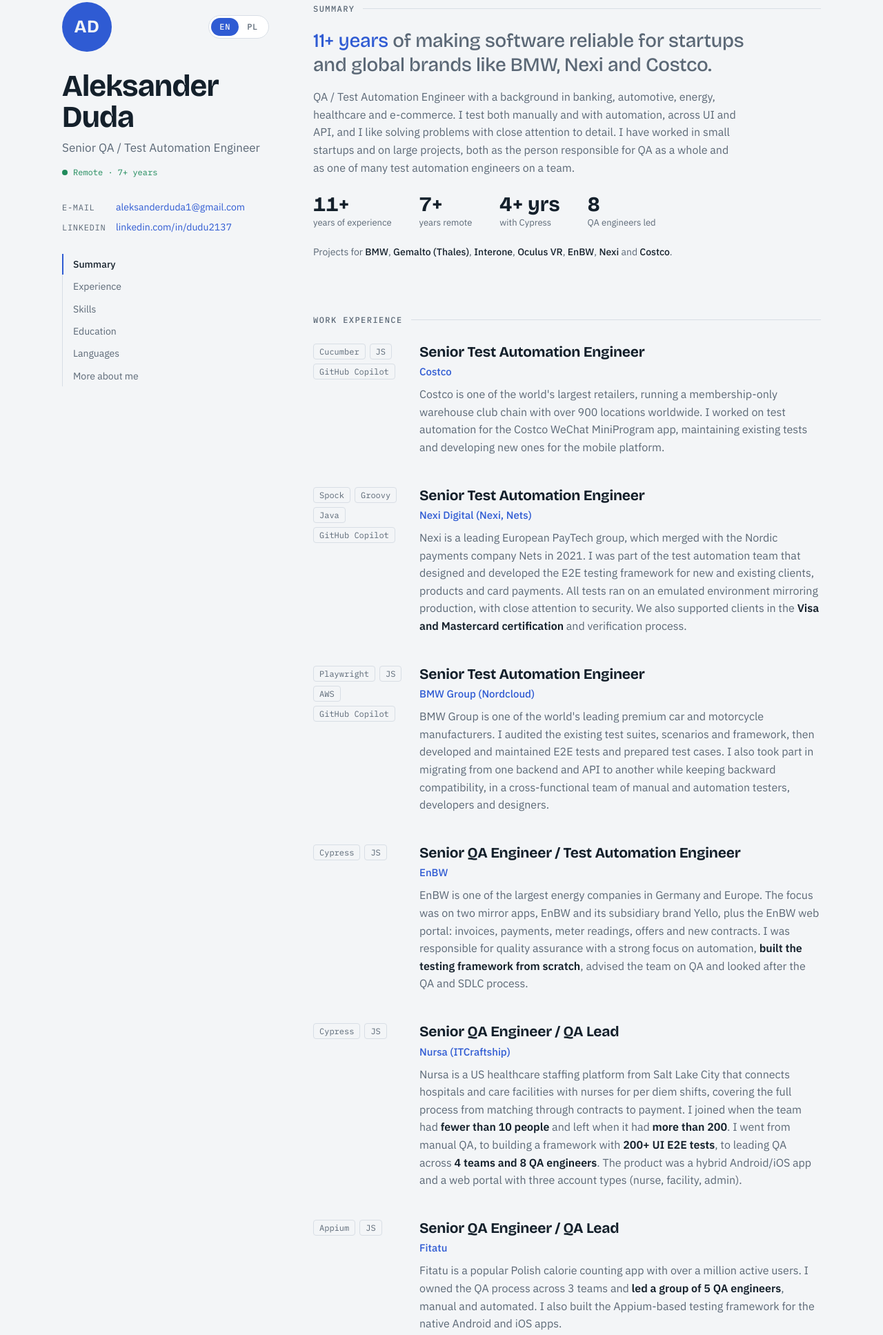
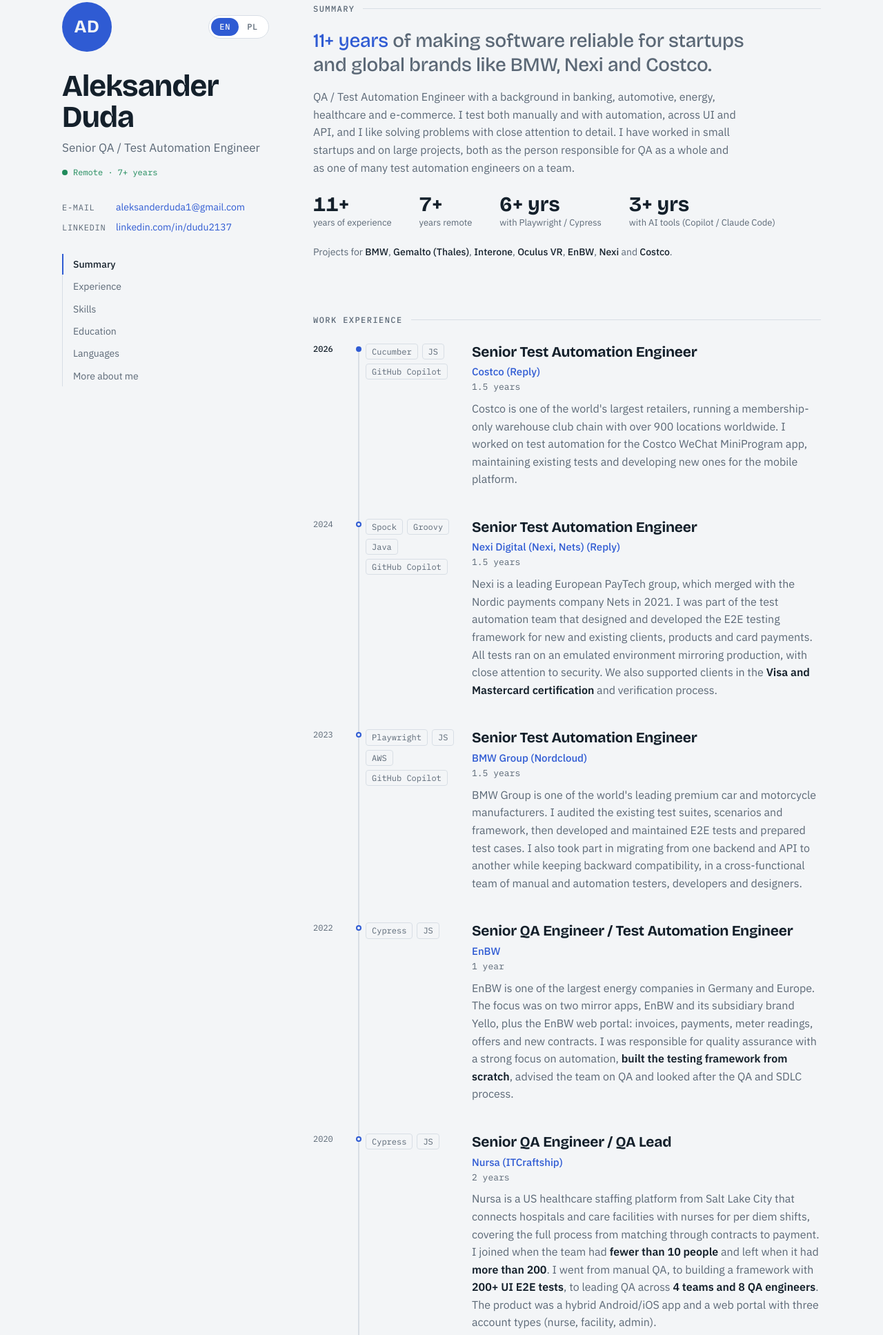
Before and after one commit to DuduPresidente/aleksanderduda.github.io, a plain HTML site: page index.html in a window 1280 px wide. Shown: the part 53-1988 px from the top of the page at 69% size. Drawn offline with nearby package versions, Linux system fonts and the light colour scheme.

Commit message:
Add experience timeline, AI tools and Playwright/Cypress facts, Reply labels
Co-Authored-By: Claude Opus 5.5 <noreply@anthropic.com>

```diff
--- a/index.html
+++ b/index.html
@@ -114,6 +114,15 @@
   .clients b { color: var(--ink); font-weight: 500; }
 
   .jobs { display: grid; gap: 40px; }
+  /* Timeline rail: a dot with the start year beside each job; the top one is the current job */
+  .timeline { position: relative; padding-left: 76px; }
+  .yr { position: absolute; left: -76px; top: 2px; width: 70px; padding-right: 16px; font-family: var(--f-mono); font-size: 12px; line-height: 20px; color: var(--muted); font-variant-numeric: tabular-nums; }
+  .yr::after { content: ""; position: absolute; right: 0; top: 6px; width: 8px; height: 8px; border-radius: 50%; background: var(--paper); border: 2px solid var(--accent); box-sizing: border-box; }
+  .timeline .job:first-child .yr { color: var(--ink); font-weight: 500; }
+  .timeline .job:first-child .yr::after { background: var(--accent); }
+  .timeline .job { position: relative; }
+  .timeline .job::before { content: ""; position: absolute; left: -11px; top: 12px; bottom: -52px; width: 2px; background: var(--line); }
+  .timeline .job:last-child::before { bottom: 0; }
   .job { display: grid; grid-template-columns: 130px 1fr; gap: 24px; }
   .stack { display: flex; flex-wrap: wrap; align-content: start; gap: 6px; padding-top: 4px; }
   .stack span { font-family: var(--f-mono); font-size: 12px; padding: 1px 8px; border: 1px solid var(--line); border-radius: 4px; color: var(--muted); }
@@ -157,6 +166,8 @@
   }
   @media (max-width: 560px) {
     .job, .skill-row { grid-template-columns: 1fr; gap: 8px; }
+    .timeline { padding-left: 56px; }
+    .yr { left: -56px; width: 50px; font-size: 11px; }
     .job .stack { order: 2; }
     .langs, .two { grid-template-columns: 1fr; }
     .lead { font-size: 23px; }
@@ -205,96 +216,116 @@
       <dl class="facts">
         <div><dt><span data-l="en">years of experience</span><span data-l="pl">lat doświadczenia</span></dt><dd>11+</dd></div>
         <div><dt><span data-l="en">years remote</span><span data-l="pl">lat zdalnie</span></dt><dd>7+</dd></div>
-        <div><dt><span data-l="en">with Cypress</span><span data-l="pl">z Cypressem</span></dt><dd><span data-l="en">4+ yrs</span><span data-l="pl">4+ lata</span></dd></div>
-        <div><dt><span data-l="en">QA engineers led</span><span data-l="pl">inżynierów QA pod opieką</span></dt><dd>8</dd></div>
+        <div><dt><span data-l="en">with Playwright / Cypress</span><span data-l="pl">z Playwright / Cypress</span></dt><dd><span data-l="en">6+ yrs</span><span data-l="pl">6+ lat</span></dd></div>
+        <div><dt><span data-l="en">with AI tools (Copilot / Claude Code)</span><span data-l="pl">z narzędziami AI (Copilot / Claude Code)</span></dt><dd><span data-l="en">3+ yrs</span><span data-l="pl">3+ lata</span></dd></div>
       </dl>
       <p class="clients"><span data-l="en">Projects for</span><span data-l="pl">Projekty dla</span> <b>BMW</b>, <b>Gemalto (Thales)</b>, <b>Interone</b>, <b>Oculus VR</b>, <b>EnBW</b>, <b>Nexi</b> <span data-l="en">and</span><span data-l="pl">i</span> <b>Costco</b>.</p>
     </section>
 
     <section id="experience">
       <h2><span data-l="en">Work experience</span><span data-l="pl">Doświadczenie zawodowe</span></h2>
+      <div class="timeline">
       <div class="jobs">
         <article class="job">
+          <span class="yr" aria-hidden="true">2026</span>
           <div class="stack"><span>Cucumber</span><span>JS</span><span>GitHub Copilot</span></div>
           <div>
             <h3>Senior Test Automation Engineer</h3>
-            <div class="org">Costco</div>
+            <div class="org">Costco (Reply)</div>
+            <div class="when"><span data-l="en">1.5 years</span><span data-l="pl">1,5 roku</span></div>
             <p data-l="en">Costco is one of the world's largest retailers, running a membership-only warehouse club chain with over 900 locations worldwide. I worked on test automation for the Costco WeChat MiniProgram app, maintaining existing tests and developing new ones for the mobile platform.</p>
             <p data-l="pl">Costco to jedna z największych sieci handlowych na świecie: ponad 900 hurtowni klubowych dostępnych tylko dla członków. Zajmowałem się automatyzacją testów aplikacji Costco WeChat MiniProgram: utrzymaniem istniejących testów i tworzeniem nowych na platformę mobilną.</p>
           </div>
         </article>
         <article class="job">
+          <span class="yr" aria-hidden="true">2024</span>
           <div class="stack"><span>Spock</span><span>Groovy</span><span>Java</span><span>GitHub Copilot</span></div>
           <div>
             <h3>Senior Test Automation Engineer</h3>
-            <div class="org">Nexi Digital (Nexi, Nets)</div>
+            <div class="org">Nexi Digital (Nexi, Nets) (Reply)</div>
+            <div class="when"><span data-l="en">1.5 years</span><span data-l="pl">1,5 roku</span></div>
             <p data-l="en">Nexi is a leading European PayTech group, which merged with the Nordic payments company Nets in 2021. I was part of the test automation team that designed and developed the E2E testing framework for new and existing clients, products and card payments. All tests ran on an emulated environment mirroring production, with close attention to security. We also supported clients in the <b>Visa and Mastercard certification</b> and verification process.</p>
             <p data-l="pl">Nexi to czołowa europejska grupa PayTech, która w 2021 r. połączyła się z nordycką firmą płatniczą Nets. Byłem w zespole inżynierów automatyzacji, który projektował i rozwijał framework testów E2E dla nowych i obecnych klientów, produktów oraz płatności kartowych. Testy działały na emulowanym środowisku odwzorowującym produkcję, z dużym naciskiem na bezpieczeństwo. Wspieraliśmy też klientów w procesie <b>certyfikacji Visa i Mastercard</b>.</p>
           </div>
         </article>
         <article class="job">
+          <span class="yr" aria-hidden="true">2023</span>
           <div class="stack"><span>Playwright</span><span>JS</span><span>AWS</span><span>GitHub Copilot</span></div>
           <div>
             <h3>Senior Test Automation Engineer</h3>
             <div class="org">BMW Group (Nordcloud)</div>
+            <div class="when"><span data-l="en">1.5 years</span><span data-l="pl">1,5 roku</span></div>
             <p data-l="en">BMW Group is one of the world's leading premium car and motorcycle manufacturers. I audited the existing test suites, scenarios and framework, then developed and maintained E2E tests and prepared test cases. I also took part in migrating from one backend and API to another while keeping backward compatibility, in a cross-functional team of manual and automation testers, developers and designers.</p>
             <p data-l="pl">BMW Group to jeden z czołowych światowych producentów samochodów i motocykli premium. Przeprowadziłem audyt istniejących zestawów testów, scenariuszy i frameworka, a następnie rozwijałem i utrzymywałem testy E2E oraz przygotowywałem przypadki testowe. Brałem też udział w migracji na nowy backend i API z zachowaniem kompatybilności wstecznej, w zespole cross-funkcyjnym z testerami manualnymi i automatyzującymi, programistami i projektantami.</p>
           </div>
         </article>
         <article class="job">
+          <span class="yr" aria-hidden="true">2022</span>
           <div class="stack"><span>Cypress</span><span>JS</span></div>
           <div>
             <h3>Senior QA Engineer / Test Automation Engineer</h3>
             <div class="org">EnBW</div>
+            <div class="when"><span data-l="en">1 year</span><span data-l="pl">1 rok</span></div>
             <p data-l="en">EnBW is one of the largest energy companies in Germany and Europe. The focus was on two mirror apps, EnBW and its subsidiary brand Yello, plus the EnBW web portal: invoices, payments, meter readings, offers and new contracts. I was responsible for quality assurance with a strong focus on automation, <b>built the testing framework from scratch</b>, advised the team on QA and looked after the QA and SDLC process.</p>
             <p data-l="pl">EnBW to jedna z największych firm energetycznych w Niemczech i Europie. Projekt obejmował dwie bliźniacze aplikacje, EnBW i należącą do grupy markę Yello, oraz portal webowy EnBW: faktury, płatności, odczyty liczników, oferty i zawieranie umów. Odpowiadałem za jakość z naciskiem na automatyzację, <b>zbudowałem framework testowy od zera</b>, doradzałem zespołowi w sprawach QA i dbałem o procesy QA i SDLC.</p>
           </div>
         </article>
         <article class="job">
+          <span class="yr" aria-hidden="true">2020</span>
           <div class="stack"><span>Cypress</span><span>JS</span></div>
           <div>
             <h3>Senior QA Engineer / QA Lead</h3>
             <div class="org">Nursa (ITCraftship)</div>
+            <div class="when"><span data-l="en">2 years</span><span data-l="pl">2 lata</span></div>
             <p data-l="en">Nursa is a US healthcare staffing platform from Salt Lake City that connects hospitals and care facilities with nurses for per diem shifts, covering the full process from matching through contracts to payment. I joined when the team had <b>fewer than 10 people</b> and left when it had <b>more than 200</b>. I went from manual QA, to building a framework with <b>200+ UI E2E tests</b>, to leading QA across <b>4 teams and 8 QA engineers</b>. The product was a hybrid Android/iOS app and a web portal with three account types (nurse, facility, admin).</p>
             <p data-l="pl">Nursa to amerykańska platforma z Salt Lake City, łącząca szpitale i placówki opieki z pielęgniarkami na pojedyncze dyżury: od dopasowania, przez umowy, po płatność. Dołączyłem, gdy zespół liczył <b>mniej niż 10 osób</b>, a odchodziłem, gdy było to <b>ponad 200 osób</b>. Zacząłem od testów manualnych, potem zbudowałem framework z <b>ponad 200 testami UI E2E</b>, a na końcu prowadziłem QA w <b>4 zespołach z 8 inżynierami QA</b>. Produkt to hybrydowa aplikacja na Androida i iOS oraz portal webowy z trzema typami kont (pielęgniarka, placówka, administrator).</p>
           </div>
         </article>
         <article class="job">
+          <span class="yr" aria-hidden="true">2019</span>
           <div class="stack"><span>Appium</span><span>JS</span></div>
           <div>
             <h3>Senior QA Engineer / QA Lead</h3>
             <div class="org">Fitatu</div>
+            <div class="when"><span data-l="en">0.5 year</span><span data-l="pl">pół roku</span></div>
             <p data-l="en">Fitatu is a popular Polish calorie counting app with over a million active users. I owned the QA process across 3 teams and <b>led a group of 5 QA engineers</b>, manual and automated. I also built the Appium-based testing framework for the native Android and iOS apps.</p>
             <p data-l="pl">Fitatu to popularna polska aplikacja do liczenia kalorii z ponad milionem aktywnych użytkowników. Odpowiadałem za proces QA w 3 zespołach i <b>prowadziłem grupę 5 inżynierów QA</b>, manualnych i automatyzujących. Zbudowałem też framework testowy oparty na Appium dla natywnych aplikacji na Androida i iOS.</p>
           </div>
         </article>
         <article class="job">
+          <span class="yr" aria-hidden="true">2018</span>
           <div class="stack"><span>NightwatchJS</span><span>JS</span><span>AEM</span></div>
           <div>
             <h3>AEM QA Engineer</h3>
             <div class="org">BMW Group (CodeNext / Interone)</div>
+            <div class="when"><span data-l="en">1.5 years</span><span data-l="pl">1,5 roku</span></div>
             <p data-l="en">Rewriting, changing and migrating components of the BMW portal built on Adobe Experience Manager. I did manual and regression testing with some automation, prepared test cases and worked directly with the client. I was then asked to set up and <b>lead the Defect Management team</b> (2 backend and 2 frontend engineers), planning tasks and resources. We triaged defects reported from different markets, created fix tickets and retested them.</p>
             <p data-l="pl">Przepisywanie, zmiany i migracja komponentów portalu BMW opartego na Adobe Experience Manager. Wykonywałem testy manualne i regresyjne oraz część automatyzacji, przygotowywałem przypadki testowe i pracowałem bezpośrednio z klientem. Potem zostałem poproszony o stworzenie i <b>prowadzenie zespołu Defect Management</b> (2 osoby backend i 2 frontend) oraz planowanie zadań. Analizowaliśmy błędy zgłaszane z różnych rynków, zakładaliśmy zgłoszenia do poprawy i je retestowaliśmy.</p>
           </div>
         </article>
         <article class="job">
+          <span class="yr" aria-hidden="true">2017</span>
           <div class="stack"><span>Selenium</span><span>Appium</span><span>Java</span></div>
           <div>
             <h3>QA Engineer</h3>
             <div class="org">itCraft</div>
+            <div class="when"><span data-l="en">1 year</span><span data-l="pl">1 rok</span></div>
             <p data-l="en">A Polish software house building client apps and its own startup products in lifestyle, healthcare, fitness and retail, including Heyway, Makro, WOD'S UP, Home Doctor, Truckersky, Yumer and SupraCare. I started as a manual QA, prepared test cases and later began test automation as my R&amp;D work.</p>
             <p data-l="pl">Polski software house tworzący aplikacje dla klientów i własne produkty startupowe: lifestyle, medycyna, fitness, handel. Pracowałem m.in. przy Heyway, Makro, WOD'S UP, Home Doctor, Truckersky, Yumer i SupraCare. Zaczynałem jako tester manualny, przygotowywałem przypadki testowe, a później w ramach R&amp;D rozpocząłem automatyzację testów.</p>
           </div>
         </article>
         <article class="job">
+          <span class="yr" aria-hidden="true">2015</span>
           <div class="stack"><span data-l="en">Internal tools</span><span data-l="pl">Narzędzia wewnętrzne</span></div>
           <div>
             <h3>Software Engineer</h3>
             <div class="org">Gemalto / Thales (Natek Poland)</div>
+            <div class="when"><span data-l="en">1.5 years</span><span data-l="pl">1,5 roku</span></div>
             <p data-l="en">Gemalto, now part of Thales, was a world leader in digital security, best known for SIM and payment cards. Our branch produced banking cards, gift cards, passports and other microchip products. I built software that converted encrypted client data files into a format our machines could read, prepared test plans, tested manually and maintained systems after implementation. I also worked on personalization and testing of <b>NFC smart cards</b>.</p>
             <p data-l="pl">Gemalto, dziś część Thales, było światowym liderem bezpieczeństwa cyfrowego, znanym przede wszystkim z kart SIM i płatniczych. Nasz oddział produkował karty płatnicze, karty podarunkowe, paszporty i inne produkty z mikroprocesorem. Tworzyłem oprogramowanie konwertujące zaszyfrowane pliki danych klientów do formatu czytelnego dla maszyn produkcyjnych, przygotowywałem plany testów, testowałem manualnie i utrzymywałem systemy po wdrożeniu. Zajmowałem się też personalizacją i testami <b>kart NFC</b>.</p>
           </div>
         </article>
+      </div>
       </div>
     </section>
 
@@ -329,7 +360,7 @@
           <span class="chip">CI/CD</span><span class="chip">Scrum</span><span class="chip">Kanban</span><span class="chip">SAFe</span>
           <span class="chip">Jira</span><span class="chip">HP ALM</span><span class="chip">Mantis</span>
           <span class="chip">Xray</span><span class="chip">TestRail</span><span class="chip">Azure Test Plans</span>
-          <span class="chip">Confluence</span><span class="chip">Trello</span><span class="chip">Figma</span><span class="chip">InVision</span><span class="chip">Overflow</span><span class="chip basic">AEM</span><span class="chip">GitHub Copilot</span><span class="chip">VS Code</span><span class="chip">IntelliJ</span>
+          <span class="chip">Confluence</span><span class="chip">Trello</span><span class="chip">Figma</span><span class="chip">InVision</span><span class="chip">Overflow</span><span class="chip basic">AEM</span><span class="chip">GitHub Copilot</span><span class="chip">Claude Code</span><span class="chip">VS Code</span><span class="chip">IntelliJ</span>
         </div></div>
         <p class="legend"><span data-l="en">Outlined = basic knowledge</span><span data-l="pl">Obramowane = znajomość podstawowa</span></p>
       </div>
```
